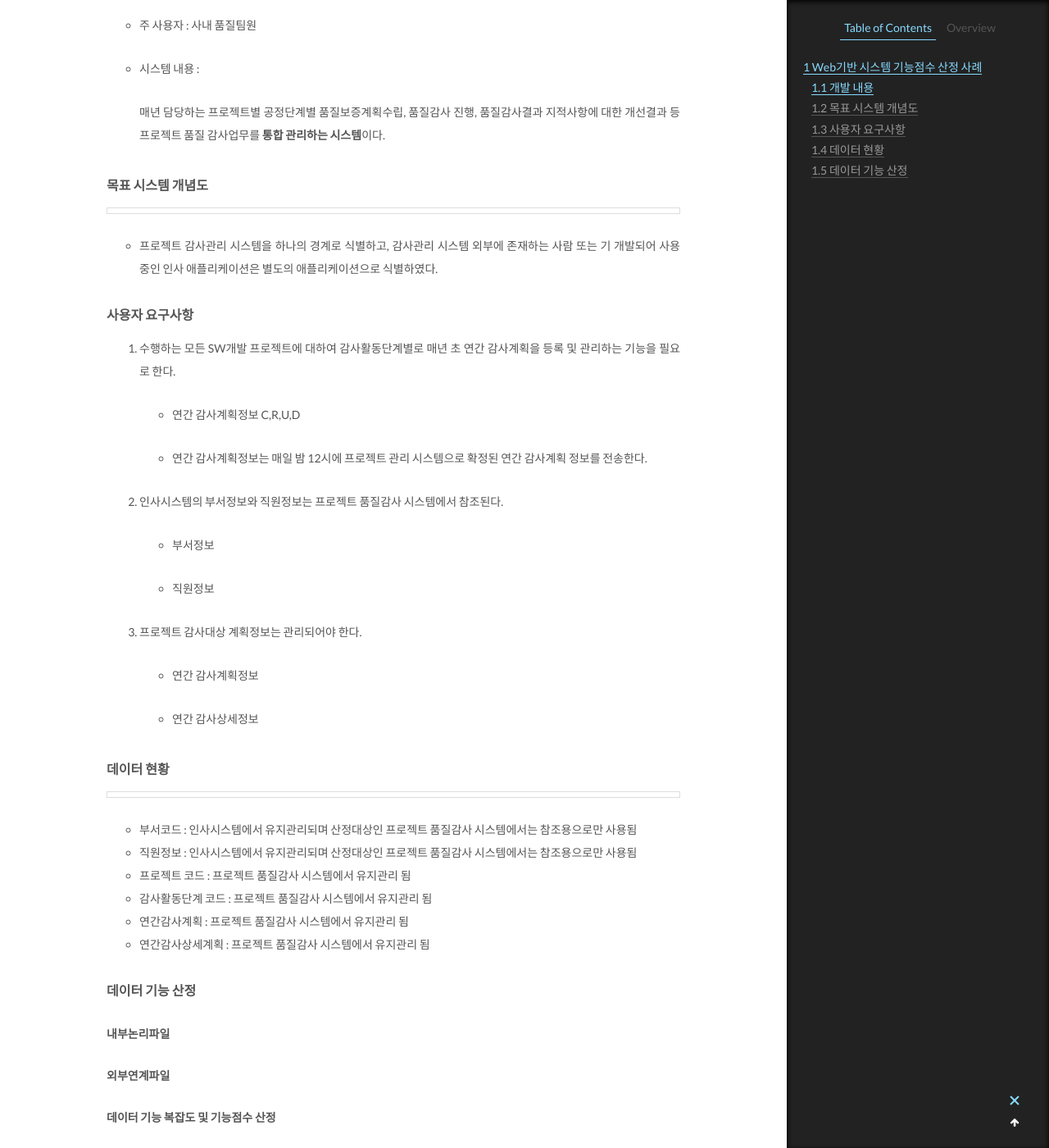
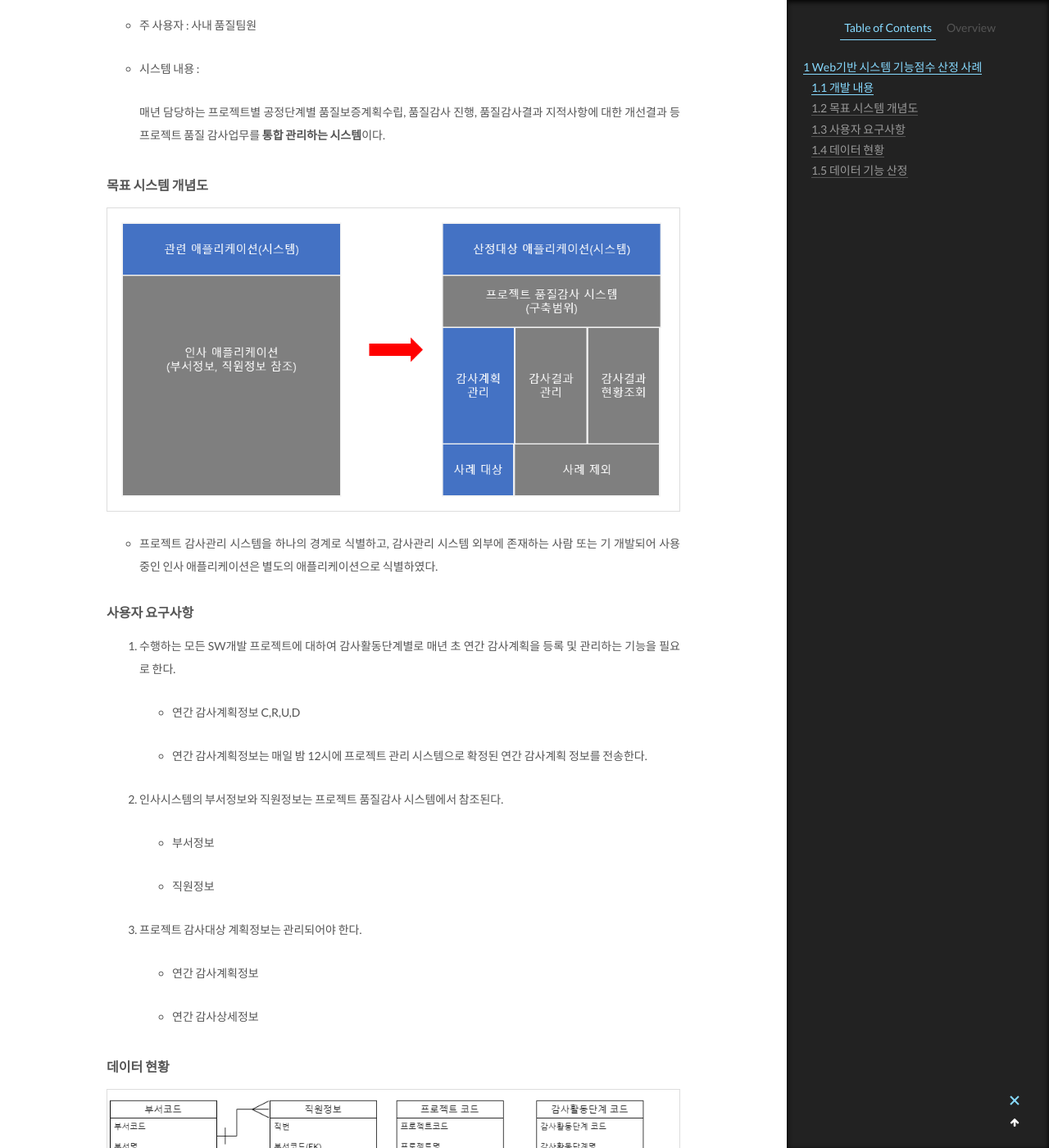
Before and after one commit to owner0220/owner0220.github.io, a Jekyll site: the page built from _posts/2020-09-02-기능점수(Function Point)산정-예시-Web.markdown, in a window 1280 px wide and 1400 px high, scrolled down 820 px. Shown: the whole window at 82% size. Built offline with Jekyll 4.4.1, drawn with Linux system fonts in a browser that asks for light colours.

Commit message:
fp image edit

```diff
--- a/_posts/2020-09-02-기능점수(Function Point)산정-예시-Web.markdown
+++ b/_posts/2020-09-02-기능점수(Function Point)산정-예시-Web.markdown
@@ -30,7 +30,7 @@ tag:
 
 #### 목표 시스템 개념도
 
-![](../assets/images/fp1.PNG)
+![](/assets/images/fp1.PNG)
 
 - 프로젝트 감사관리 시스템을 하나의 경계로 식별하고, 감사관리 시스템 외부에 존재하는 사람 또는 기 개발되어 사용 중인 인사 애플리케이션은 별도의 애플리케이션으로 식별하였다.
 
@@ -56,7 +56,7 @@ tag:
 
 #### 데이터 현황
 
-![](../assets/images/fp1_data.PNG)
+![](/assets/images/fp1_data.PNG)
 
 - 부서코드 : 인사시스템에서 유지관리되며 산정대상인 프로젝트 품질감사 시스템에서는 참조용으로만 사용됨
 - 직원정보 : 인사시스템에서 유지관리되며 산정대상인 프로젝트 품질감사 시스템에서는 참조용으로만 사용됨
```
